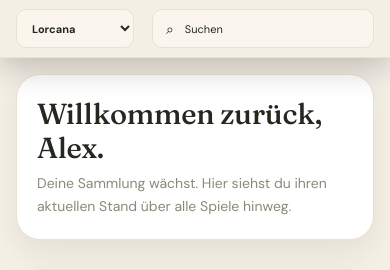
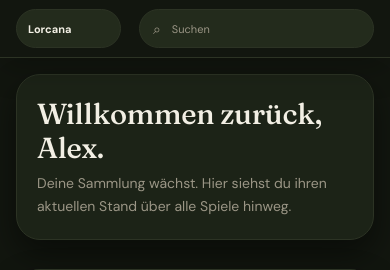
Before and after one commit to axelcypher/deckledger, a Flask app: page / in a window 390 px wide. Shown: the top 270 px of the page. Run offline with Flask 3, Linux system fonts and the light colour scheme; the visitor is signed in with stand-in values (Sample User, id 1); data comes from the database, SQL or seed files in the repository; data that the repository does not hold is empty; some libraries are stand-ins or nearby versions.

Commit message:
Switch mobile theme to dark palette, redesign the card detail modal
Two fixes per feedback:
1. The theme was light/cream (matching the mockup's colors literally), but
   the ask was a dark theme in the same design language -- flipped every
   token to a warm dark palette (deep green-black bg, cream ink, brighter
   sage green as the brand accent since the original forest green is too
   dark to read on a dark background, warm gold for secondary accents).
2. The card detail modal hadn't been touched at all yet (explicitly deferred
   in the previous commit) -- restyled card-stage as a glowing "podium"
   (green+gold radial gradient behind the card, matching the mockup), gave
   the card art bigger rounded corners and a real drop shadow, moved the
   close button to the top-left as a circular icon, and reskinned the tabs/
   variant cards/detail rows/quantity stepper to the same dark palette.

Also fixed two spots the shared-token strategy didn't reach automatically:
the topbar's search input and game <select> hardcode an rgba() background in
app.css's dark theme rather than reading a variable, so they still needed an
explicit override; the <select> also needed appearance:none since its native
chrome was showing through in dark mode.

Reverified desktop is still pixel-identical after these changes.

Co-Authored-By: Claude Sonnet 5 <noreply@anthropic.com>

```diff
--- a/static/mobile-theme.css
+++ b/static/mobile-theme.css
@@ -22,11 +22,11 @@
 
 @media (max-width: 760px) {
   body.dark.mobile-modern {
-    --bg: #f5f0e6; --surface: #ffffff; --surface-2: #faf6ee; --ink: #24291f; --muted: #8d8879;
-    --line: #e9e2d2; --brand: #1f3a2e; --brand-2: #2c4a3b;
-    --mt-accent-soft: rgba(31,58,46,.09);
-    --mt-gold: #c9a961;
-    --mt-shadow: 0 12px 28px rgba(40,30,15,.08);
+    --bg: #12160f; --surface: #1c2317; --surface-2: #232b1c; --ink: #f2efe4; --muted: #9b9686;
+    --line: #2c3324; --brand: #6fa384; --brand-2: #4a7c62;
+    --mt-accent-soft: rgba(111,163,132,.16);
+    --mt-gold: #d4b06a;
+    --mt-shadow: 0 14px 32px rgba(0,0,0,.45);
     --mt-radius-lg: 24px; --mt-radius-md: 16px; --mt-radius-full: 999px;
     --mt-font-display: "Fraunces", Georgia, serif;
     background: var(--bg);
@@ -38,6 +38,13 @@
   body.dark.mobile-modern .topbar { height: 58px; padding: 0 16px; background: var(--bg); border-bottom: 1px solid var(--line); }
   body.dark.mobile-modern .mobile-only { display: none; } /* the old hamburger -- tab bar replaces it */
   body.dark.mobile-modern .content { padding: 16px 16px 100px; background: var(--bg); color: var(--ink); }
+  body.dark.mobile-modern .topbar .global-search {
+    background: var(--surface-2); border: 1px solid var(--line); border-radius: var(--mt-radius-full); color: var(--muted);
+  }
+  body.dark.mobile-modern .topbar .global-game-filter {
+    background: var(--surface-2); border: 1px solid var(--line); border-radius: var(--mt-radius-full); color: var(--ink);
+    appearance: none; -webkit-appearance: none;
+  }
 
   /* ---- Bottom tab bar ---- */
   body.dark.mobile-modern .mobile-tabbar {
```
Also changed, not shown: other parts of static/mobile-theme.css (+48 -1 lines).
